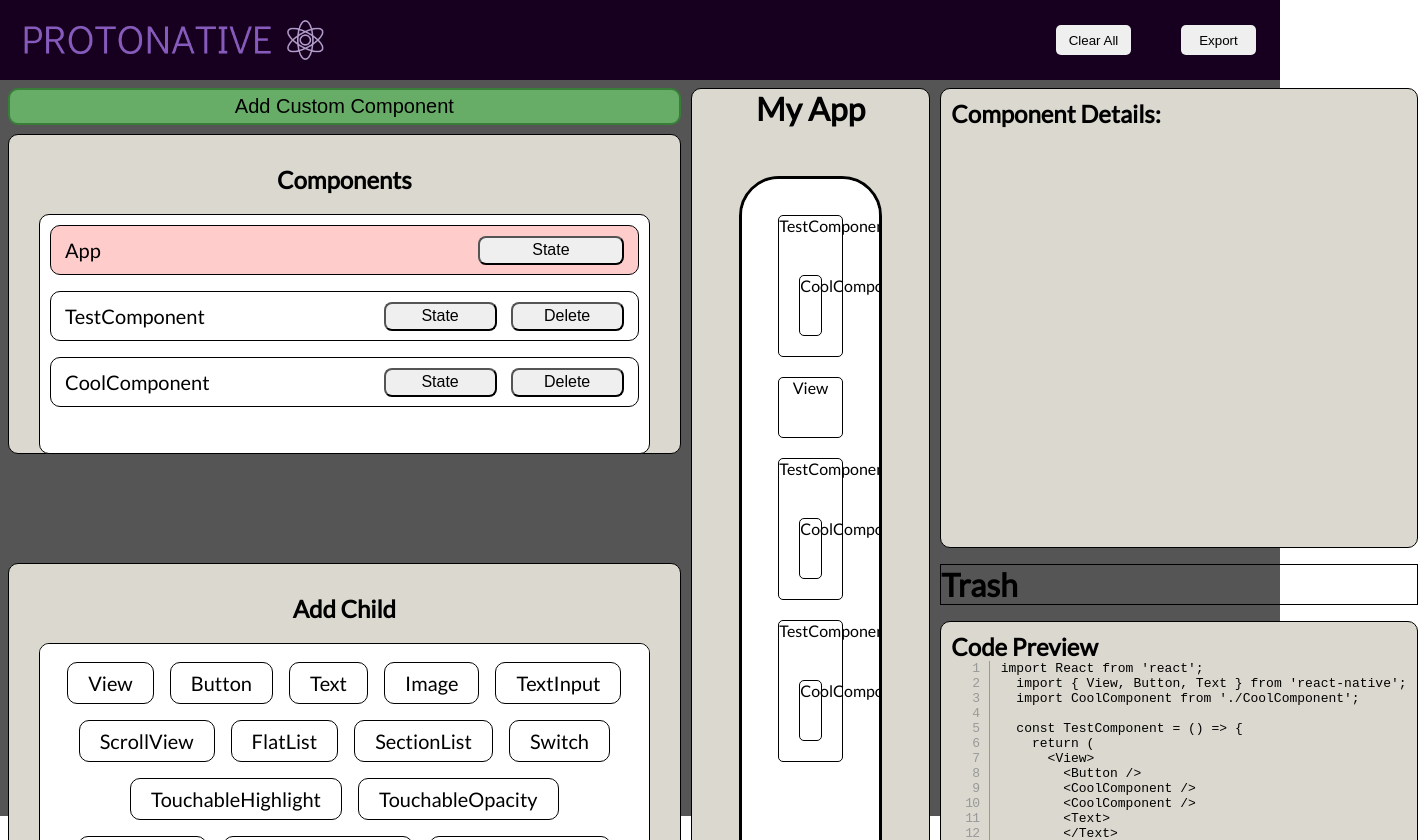
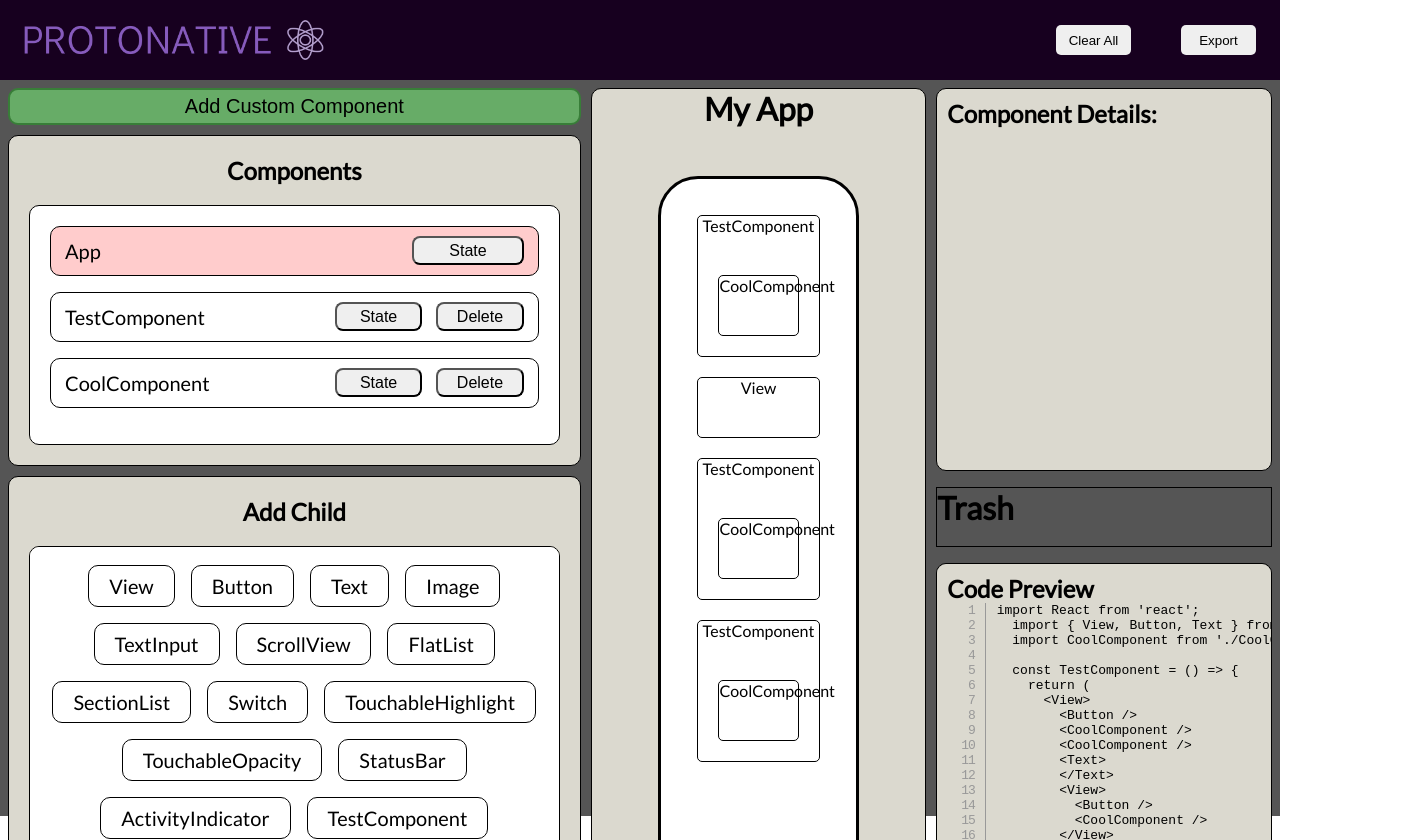
Before and after one commit to oslabs-beta/ProtoNative, a React app: page / in a window 1280 px wide. Shown: the top 840 px of the page, 1418 px wide, since content can reach past the window. Built offline with nearby package versions, Linux system fonts and the light colour scheme; a small style sheet from the web is missing.

Commit message:
fixed some styling bugs

```diff
--- a/src/components/right/RightContainer.tsx
+++ b/src/components/right/RightContainer.tsx
@@ -1,7 +1,6 @@
 import React from 'react';
 import ComponentDetails from './ComponentDetails';
 import CodeBlock from './CodeBlock';
-import AddComponent from '../left/AddComponent';
 import TrashButton from './TrashButton';
 
 
--- a/src/styles/addChild.scss
+++ b/src/styles/addChild.scss
@@ -1,6 +1,6 @@
 #addChild {
   border: 1px solid black;
-  padding: 30px;
+  padding: 20px 20px 0px 20px;
   border-radius: 10px;
   text-align: center;
   background-color: $container-background;
--- a/src/styles/codeBlock.scss
+++ b/src/styles/codeBlock.scss
@@ -4,8 +4,18 @@
   margin-top: 1rem;
   background-color: $container-background;
   padding: 10px;
+  max-height: 100%;
+  overflow-y: scroll;
+}
+
+#code-block-container::-webkit-scrollbar{
+  display: none;
 }
 
 .custom-element {
   color: #f240f8;
 }
+
+#code-preview-container{
+
+}
--- a/src/styles/componentList.scss
+++ b/src/styles/componentList.scss
@@ -1,11 +1,9 @@
 #componentList {
   text-align: center;
   border: 1px solid black;
-  padding: 30px;
+  padding: 20px;
   border-radius: 10px;
-  height: 40vh;
-  margin: .6rem 0 ;
-  width: 100%;
+  height: 100%;
   background-color: $container-background;
   h2 {
     margin-bottom: 20px;
@@ -23,7 +21,7 @@
 
 #customComps {
     border: 1px solid black;
-    padding: 30px;
+    padding: 20px;
     border-radius: 10px;
     text-align: center;
     width: 100%;
@@ -36,8 +34,6 @@
 #customComps {
   display: flex;
   flex-direction: column;
-  border: 1px solid black;
-  padding: 10px;
   border-radius: 10px;
   height: 30vh;
   overflow-y: auto;
@@ -66,7 +62,7 @@
   button {
     font-size: 16px;
     margin-right: 14px;
-    width: 200px;
+    width: 150px;
     height: 60%;
     border-radius: 8px;
   }
@@ -94,8 +90,11 @@
   button {
     font-size: 16px;
     margin-right: 14px;
-    width: 200px;
+    width: 150px;
     height: 60%;
     border-radius: 8px;
   }
+  button:hover{
+    cursor: pointer;
+  }
 }}
--- a/src/styles/main.scss
+++ b/src/styles/main.scss
@@ -26,14 +26,13 @@ body {
 
 #right-container {
   display: grid;
-  grid-template-rows: 1.2fr .08fr .8fr;
-  height: 100%;
+  grid-template-rows: .53fr .08fr .53fr;
 }
 
 #left-container {
   display: grid;
-  grid-template-rows: .08fr 1fr 1fr;
-  height: 100%;
+  grid-template-rows: .15fr .6fr .6fr;
+  gap: 10px
 }
 
 @import 'addChild.scss';
```
